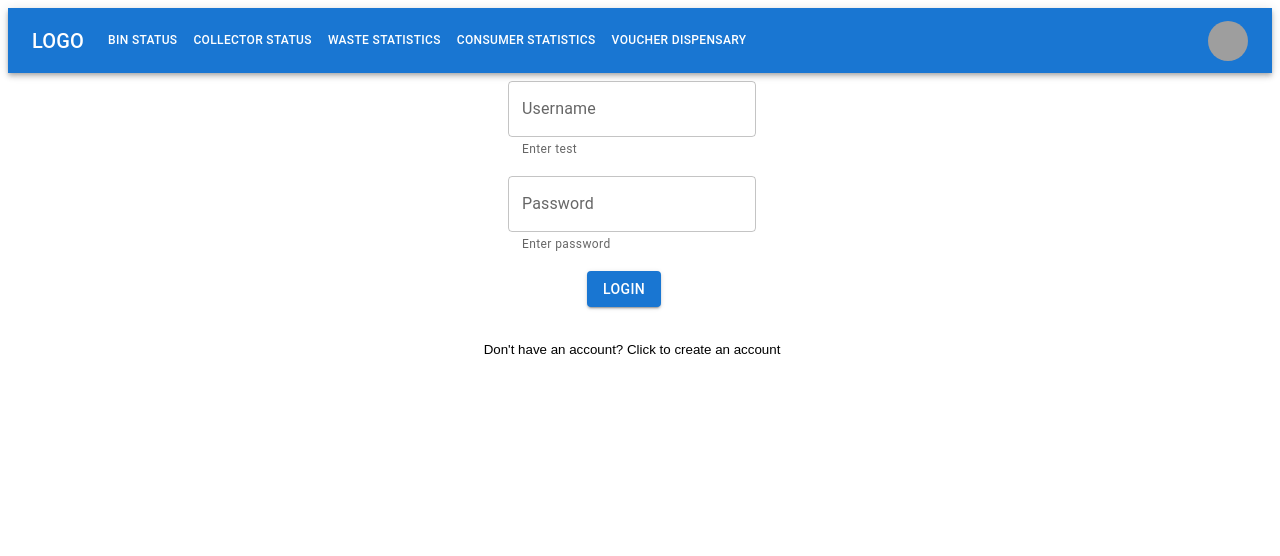
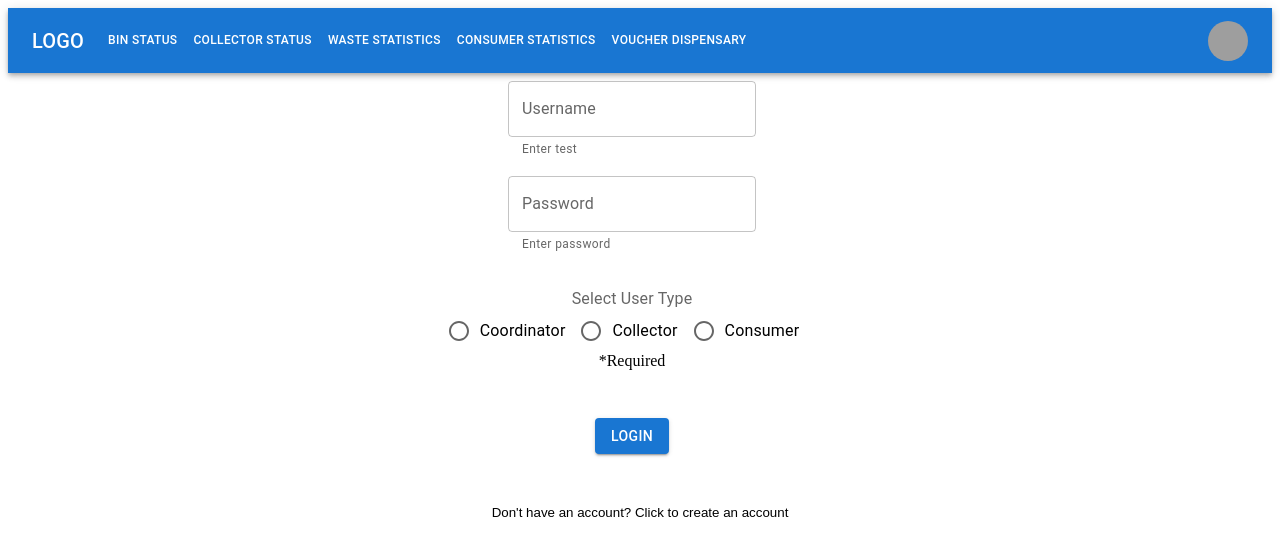
Before and after one commit to tuanle99/EWCE, a React (Create React App) app in the folder client/: page /ewce/login in a window 1280 px wide. Shown: the top 556 px of the page. Built offline with nearby package versions, Linux system fonts and the light colour scheme; grey boxes are pictures that could not be loaded.

Commit message:
minor fix and login check database for username and password

```diff
--- a/client/src/App.js
+++ b/client/src/App.js
@@ -17,7 +17,7 @@ function App() {
     <Router>
       <Navbar />
       <Switch>
-        <Route exact path={["/ewce", "/"]} component={Home} />
+        <Route exact path={["/ewce"]} component={Home} />
         <Route exact path="/ewce/login" component={Login} />
         <Route exact path="/ewce/BinStatus" component={BinStatus} />
         <Route exact path="/ewce/Collector" component={Collector} />
--- a/client/src/components/LoginComp.js
+++ b/client/src/components/LoginComp.js
@@ -1,13 +1,25 @@
 import React, { useState, useEffect } from "react";
-import { TextField, Grid, Button } from "@mui/material";
+import {
+  TextField,
+  Grid,
+  Button,
+  FormControl,
+  FormLabel,
+  FormControlLabel,
+  RadioGroup,
+  Radio,
+} from "@mui/material";
 
 import { useHistory } from "react-router-dom";
+import API from "../utils/API";
 
 function LoginComp() {
   const [username, setUsername] = useState();
   const [password, setPassword] = useState();
   const [checkLogin, setCheckLogin] = useState(false);
   const [loginMessage, setLoginMessage] = useState("");
+
+  const [userType, setUserType] = useState("");
 
   const history = useHistory();
 
@@ -16,6 +28,7 @@ function LoginComp() {
     setPassword("");
     setCheckLogin(false);
     setLoginMessage("");
+    setUserType("");
   }, []);
 
   const handleUsername = (event) => {
@@ -28,15 +41,100 @@ function LoginComp() {
     setLoginMessage("");
   };
 
+  const handleVerify = (event) => {
+    switch (userType) {
+      case "coordinator":
+        console.log("coordinator");
+        API.getCoordinators()
+          .then(
+            (res) => {
+              console.log(res.data);
+              if (
+                res.data.some(
+                  (user) =>
+                    user.username === username && user.password === password
+                )
+              ) {
+                console.log("login");
+              } else {
+                console.log("fail");
+              }
+            },
+            (error) => {
+              console.log(error);
+            }
+          )
+          .catch((err) => {
+            console.log(err);
+          });
+        break;
+      case "collector":
+        console.log("collector");
+        API.getCollectors()
+          .then(
+            (res) => {
+              console.log(res.data);
+              if (
+                res.data.some(
+                  (user) =>
+                    user.username === username && user.password === password
+                )
+              ) {
+                console.log("login");
+              } else {
+                console.log("fail");
+              }
+            },
+            (error) => {
+              console.log(error);
+            }
+          )
+          .catch((err) => {
+            console.log(err);
+          });
+        break;
+      case "consumer":
+        console.log("consumer");
+        API.getConsumers()
+          .then(
+            (res) => {
+              console.log(res.data);
+              if (
+                res.data.some(
+                  (user) =>
+                    user.username === username && user.password === password
+                )
+              ) {
+                console.log("login");
+              } else {
+                console.log("fail");
+              }
+            },
+            (error) => {
+              console.log(error);
+            }
+          )
+          .catch((err) => {
+            console.log(err);
+          });
+        break;
+      default:
+        break;
+    }
+    // history.push(`/ewce`);
+  };
+
   const handleLogin = (event) => {
-    if (username === "test" && password === "password") {
+    if (username !== "" && password !== "" && userType !== "") {
       setLoginMessage("Login Success");
       setCheckLogin(true);
-      history.push(`/ewce`);
+      handleVerify();
     } else if (username === "") {
       setLoginMessage("*** Username required ***");
     } else if (password === "") {
       setLoginMessage("*** Password required ***");
+    } else if (userType === "") {
+      setLoginMessage("*** User Type required ***");
     } else {
       setLoginMessage("Incorrect Username or Password");
     }
@@ -71,12 +169,43 @@ function LoginComp() {
           }}
         />
       </Grid>
-      <Grid Item spacing={2} xs={12} sx={{ mt: 2 }}>
+
+      <Grid item xs={12} sx={{ m: 2 }}>
+        <FormControl>
+          <FormLabel id="user-type-label">Select User Type</FormLabel>
+          <RadioGroup
+            row
+            aria-labelledby="user-type-label"
+            name="position"
+            defaultValue="top"
+          >
+            <FormControlLabel
+              value="coordinator"
+              control={<Radio />}
+              label="Coordinator"
+              onClick={() => setUserType("coordinator")}
+            />
+            <FormControlLabel
+              value="collector"
+              control={<Radio />}
+              label="Collector"
+              onClick={() => setUserType("collector")}
+            />
+            <FormControlLabel
+              value="consumer"
+              control={<Radio />}
+              label="Consumer"
+              onClick={() => setUserType("consumer")}
+            />
+          </RadioGroup>
+        </FormControl>
+        {userType === "" ? <div>*Required</div> : <div></div>}
+      </Grid>
+      <Grid item xs={12} sx={{ mt: 2 }}>
         <Button onClick={handleLogin} variant="contained">
           Login
         </Button>
       </Grid>
-
       <Grid item xs={12}>
         {checkLogin ? <div></div> : <div>{loginMessage}</div>}
       </Grid>
--- a/client/src/pages/Home.js
+++ b/client/src/pages/Home.js
@@ -23,7 +23,6 @@ function Home() {
       .catch((err) => {
         console.log(err);
       });
-    console.log(coordinatorData);
   }, []);
 
   return (
--- a/client/src/pages/Login.js
+++ b/client/src/pages/Login.js
@@ -16,7 +16,7 @@ function Login() {
         <Grid container spacing={2}>
           <Grid item xs={12}>
             <CreateAccountComp />
-            <Grid Item spacing={2} xs={12} sx={{ mt: 2 }}>
+            <Grid item xs={12} sx={{ mt: 2 }}>
               <ButtonBase
                 onClick={() => changeCreateAcc(false)}
                 variant="contained"
@@ -29,7 +29,7 @@ function Login() {
       ) : (
         <Grid container spacing={2}>
           <LoginComp />
-          <Grid Item spacing={2} xs={12} sx={{ mt: 2 }}>
+          <Grid item xs={12} sx={{ mt: 2 }}>
             <ButtonBase
               onClick={() => changeCreateAcc(true)}
               variant="contained"
--- a/client/src/utils/API.js
+++ b/client/src/utils/API.js
@@ -4,10 +4,10 @@ import axios from "axios";
 export default {
   //coordinator
   getCoordinators: function () {
-    return axios.get("api/coordinator");
+    return axios.get("/api/coordinator");
   },
   createCoordinator: function (userData) {
-    return axios.post("api/coordinator", userData);
+    return axios.post("/api/coordinator", userData);
   },
   getCoordinator: function (id) {
     return axios.get("/api/coordinator/" + id);
@@ -20,10 +20,10 @@ export default {
   },
   //consumer
   getConsumers: function () {
-    return axios.get("api/consumer");
+    return axios.get("/api/consumer");
   },
   createConsumer: function (userData) {
-    return axios.post("api/consumer", userData);
+    return axios.post("/api/consumer", userData);
   },
   getConsumer: function (id) {
     return axios.get("/api/consumer/" + id);
@@ -36,10 +36,10 @@ export default {
   },
   //collector
   getCollectors: function () {
-    return axios.get("api/collector");
+    return axios.get("/api/collector");
   },
   createCollector: function (userData) {
-    return axios.post("api/collector", userData);
+    return axios.post("/api/collector", userData);
   },
   getCollector: function (id) {
     return axios.get("/api/collector/" + id);
@@ -52,10 +52,10 @@ export default {
   },
   //bin
   getBins: function () {
-    return axios.get("api/bin");
+    return axios.get("/api/bin");
   },
   createBin: function (userData) {
-    return axios.post("api/bin", userData);
+    return axios.post("/api/bin", userData);
   },
   getBin: function (id) {
     return axios.get("/api/bin/" + id);
```
